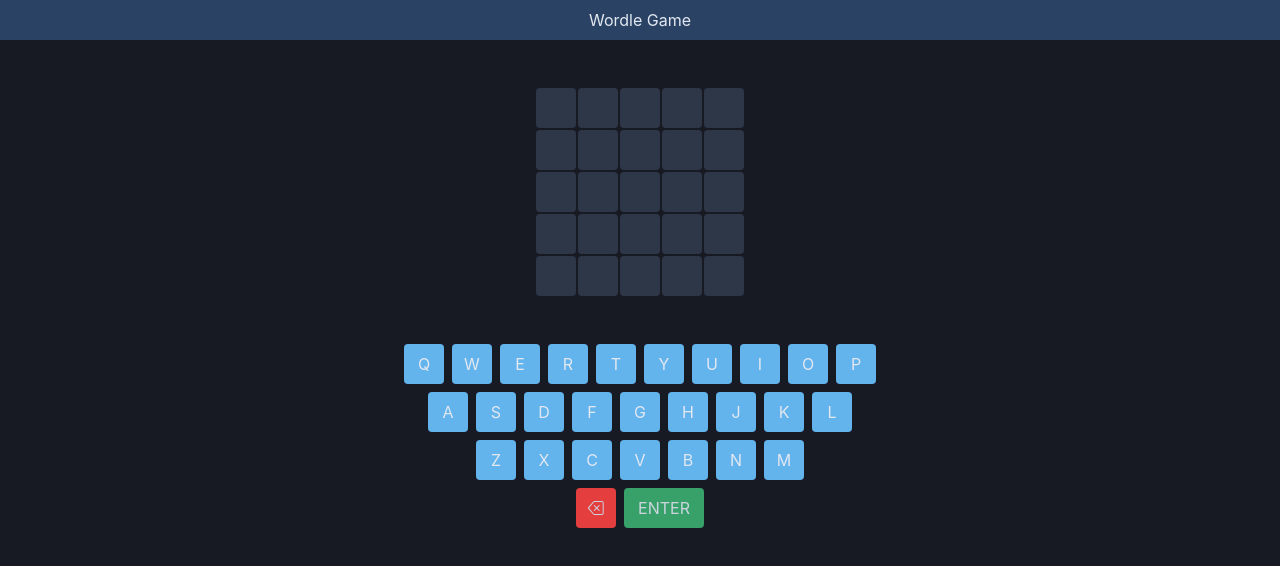
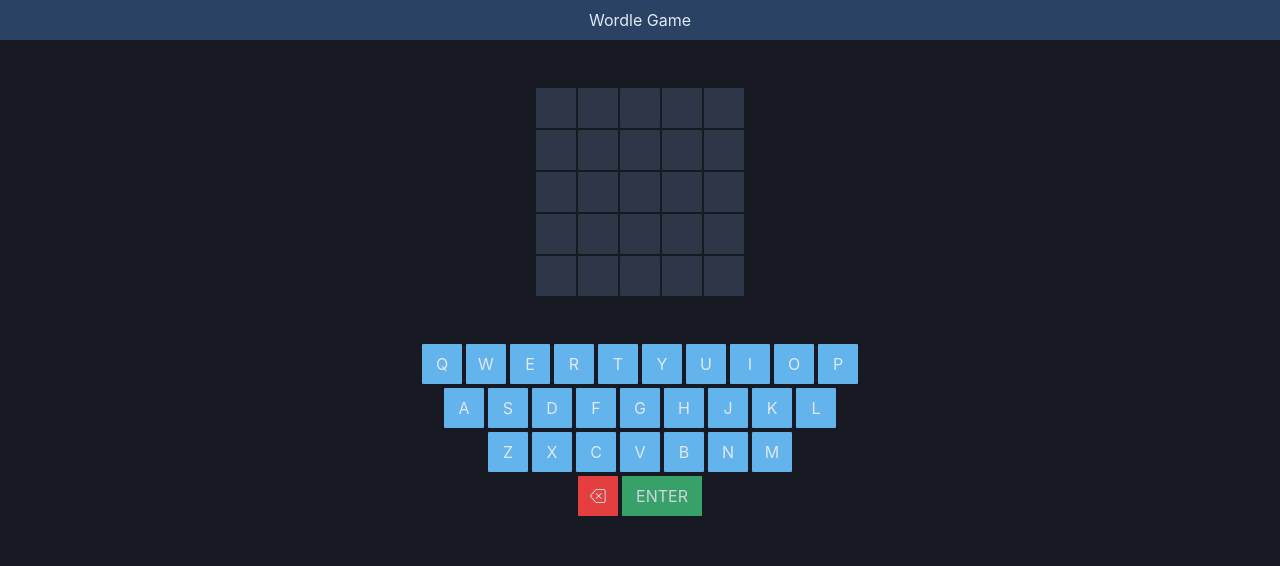
Before and after one commit to felipefcm/wordle-react, a React (Create React App) app: page / in a window 1280 px wide. Shown: the top 566 px of the page. Built offline with nearby package versions, Linux system fonts and the light colour scheme.

Commit message:
handles keypresses and other events

```diff
--- a/src/components/LetterCell.tsx
+++ b/src/components/LetterCell.tsx
@@ -17,7 +17,7 @@ const LetterCell: React.FC<Props> = (props) => {
     <Center
       width={10}
       height={10}
-      rounded={4}
+      rounded={1}
       fontSize={30}
       bg={bgColor}
       color={textColor}
--- a/src/components/MainBoard.tsx
+++ b/src/components/MainBoard.tsx
@@ -1,7 +1,9 @@
-import React, { useState } from 'react'
+import React, { useContext, useEffect, useState } from 'react'
 
 import { Box, VStack } from '@chakra-ui/react'
 import WordAttempt from './WordAttempt'
+import { GameContext } from '../lib/GameContext'
+import { EventType } from '../lib/EventBus'
 
 type Props = {
   word: string
@@ -10,8 +12,23 @@ type Props = {
 
 const MainBoard: React.FC<Props> = (props) => {
 
+  const gameContext = useContext(GameContext)
   const [current, setCurrent] = useState(0)
-  const [attempts, setAttempts] = useState<string[]>([])
+
+  useEffect(() => {
+    if (gameContext) {
+      const id = gameContext.eventBus.subscribe(EventType.ATTEMPT, (attempt: string) => {
+        if (current < props.numAttempts - 1)
+          setCurrent(current + 1)
+        else
+          gameContext.eventBus.publish(EventType.GAME_OVER)
+      })
+
+      return () => {
+        gameContext.eventBus.unsubscribe(EventType.ATTEMPT, id)
+      }
+    }
+  })
 
   const renderAttemps = () => {
     return (
@@ -21,7 +38,6 @@ const MainBoard: React.FC<Props> = (props) => {
             <WordAttempt
               key={i}
               word={props.word}
-              attempt={attempts[i] || ''}
               isCurrent={i === current}
             />
           ))
--- a/src/components/VirtualKeyboard.tsx
+++ b/src/components/VirtualKeyboard.tsx
@@ -1,9 +1,10 @@
 import React, { useContext } from 'react'
 
-import { Center, HStack, useTheme, VStack } from '@chakra-ui/react'
+import { Center, Flex, HStack, useTheme, VStack } from '@chakra-ui/react'
 import { BsBackspace } from 'react-icons/bs'
 import { determineLetterState } from '../lib/wordle'
 import { GameContext } from '../lib/GameContext'
+import { EventType } from '../lib/EventBus'
 
 type Props = {
   word: string
@@ -20,23 +21,25 @@ const VirtualKeyboard: React.FC<Props> = (props) => {
   const gameContext = useContext(GameContext)
 
   const onKeyPress = (letter: string) => {
-    if (gameContext)
-      gameContext.eventBus.publish('keypress', letter)
+    if (gameContext) {
+      gameContext.eventBus.publish(EventType.KEYPRESS, letter)
+    }
   }
 
   const renderRow = (row: string) => {
     return (
-      <HStack>
+      <HStack spacing={1}>
         {
           row.split('').map((letter, i) => (
             <Center
+              as={'button'}
               key={i}
               color={"gray.200"}
               bg={"blue.300"}
               cursor={'default'}
               width={10}
               height={10}
-              rounded={4}
+              rounded={1}
               onClick={() => onKeyPress(letter.toUpperCase())}
             >
               {letter.toUpperCase()}
@@ -47,30 +50,17 @@ const VirtualKeyboard: React.FC<Props> = (props) => {
     )
   }
 
-  return (
-    <VStack mt={10}>
-
-      {renderRow(rows[0])}
-      {renderRow(rows[1])}
-      {renderRow(rows[2])}
-
-      <HStack>
-        <Backspace />
-        <Enter />
-      </HStack>
-    </VStack>
-  )
-}
-
   const Backspace = () => {
     const { colors } = useTheme()
     return (
       <Center
+        as={'button'}
         bg={colors.brand.backspaceBg}
         color={colors.brand.backspaceText}
         width={10}
         height={10}
-      rounded={4}
+        rounded={1}
+        onClick={() => onKeyPress('BACKSPACE')}
       >
         <BsBackspace />
       </Center>
@@ -79,19 +69,37 @@ const Backspace = () => {
 
   const Enter = () => {
     const { colors } = useTheme()
-
     return (
       <Center
+        as={'button'}
         cursor={'default'}
         bg={colors.brand.enterBg}
         color={colors.brand.enterText}
         width={20}
         height={10}
-      rounded={4}
+        rounded={1}
+        onClick={() => onKeyPress('ENTER')}
       >
         {'ENTER'}
       </Center>
     )
   }
 
+  return (
+    <Flex justifyContent="center">
+      <VStack mt={10} spacing={1}>
+
+        {renderRow(rows[0])}
+        {renderRow(rows[1])}
+        {renderRow(rows[2])}
+
+        <HStack spacing={1}>
+          <Backspace />
+          <Enter />
+        </HStack>
+      </VStack>
+    </Flex>
+  )
+}
+
 export default VirtualKeyboard
--- a/src/components/WordAttempt.tsx
+++ b/src/components/WordAttempt.tsx
@@ -1,26 +1,63 @@
-import React from 'react'
+import React, { useContext, useEffect, useState } from 'react'
 
 import { HStack } from '@chakra-ui/react'
 
 import LetterCell from './LetterCell'
 import { determineLetterState, State } from '../lib/wordle'
+import { GameContext } from '../lib/GameContext'
+import { EventType } from '../lib/EventBus'
 
 type Props = {
   isCurrent: boolean
   word: string
-  attempt: string
 }
 
 const WordAttempt: React.FC<Props> = (props) => {
 
+  const gameContext = useContext(GameContext)
+  const [attempt, setAttempt] = useState('')
+
+  useEffect(() => {
+    if (gameContext) {
+      const id = gameContext.eventBus.subscribe(EventType.KEYPRESS, (letter: string) => {
+        if (!props.isCurrent) return
+
+        switch (letter) {
+          case 'BACKSPACE':
+            setAttempt(attempt.slice(0, -1))
+            break
+
+          case 'ENTER':
+            if (attempt.length === props.word.length)
+              gameContext.eventBus.publish(EventType.ATTEMPT, attempt)
+            break
+
+          default:
+            if (attempt.length <= props.word.length)
+              setAttempt(attempt + letter)
+        }
+      })
+
+      return () => {
+        gameContext.eventBus.unsubscribe(EventType.KEYPRESS, id)
+      }
+    }
+  })
+
   const renderLetters = () => {
-    return [...Array(props.word.length)].map((_, i) => (
-      <LetterCell
-        key={i}
-        letter={props.attempt[i] || ''}
-        state={determineLetterState(props.word, props.attempt, i)}
-      />
-    ))
+    return [...Array(props.word.length)].map((_, i) => {
+
+      const letterState = props.isCurrent ?
+        State.NOT_PRESENT : determineLetterState(props.word, attempt, i)
+
+      return (
+        <LetterCell
+          key={i}
+          letter={attempt[i]}
+          state={letterState}
+        />
+      )
+    })
   }
 
   return (
--- a/src/lib/EventBus.ts
+++ b/src/lib/EventBus.ts
@@ -1,3 +1,5 @@
+
+const debug = true
 
 export type EventCallback = (...args: any[]) => void | Promise<void>
 
@@ -6,25 +8,36 @@ export type Subscription = {
   callback: EventCallback
 }
 
+export enum EventType {
+  KEYPRESS = 'keypress',
+  ATTEMPT = 'attempt',
+  GAME_OVER = 'game_over',
+}
+
 export class EventBus {
 
   private subscribers: { [event: string]: Subscription[] } = {}
 
-  public subscribe(event: string, callback: EventCallback) {
+  public subscribe(event: EventType, callback: EventCallback) {
     this.subscribers[event] ||= []
 
-    this.subscribers[event].push({
-      id: Math.random() * Number.MAX_SAFE_INTEGER,
+    const callbackInfo = {
+      id: Math.trunc(Math.random() * Number.MAX_SAFE_INTEGER),
       callback
-    })
+    }
+
+    this.subscribers[event].push(callbackInfo)
+    return callbackInfo.id
   }
 
-  public unsubscribe(event: string, subId: number) {
+  public unsubscribe(event: EventType, subId: number) {
     if (!this.subscribers[event]) return
     this.subscribers[event] = this.subscribers[event].filter(sub => sub.id !== subId)
   }
 
-  public publish(event: string, ...args: any[]) {
+  public publish(event: EventType, ...args: any[]) {
+    if (debug) console.log(`event-bus: publish '${event}'`, args)
+
     if (!this.subscribers[event]) return
     this.subscribers[event].forEach(sub => sub.callback(...args))
   }
--- a/src/lib/Game.tsx
+++ b/src/lib/Game.tsx
@@ -1,11 +1,11 @@
-import React, { FC } from 'react'
+import React, { FC, useEffect } from 'react'
 
 import { Box, Center, Flex, useTheme } from '@chakra-ui/react'
 
 import MainBoard from '../components/MainBoard'
 import VirtualKeyboard from '../components/VirtualKeyboard'
 import { GameContext, GameContextType } from './GameContext'
-import { EventBus } from './EventBus'
+import { EventBus, EventType } from './EventBus'
 
 const gameContext: GameContextType = {
   eventBus: new EventBus(),
@@ -19,27 +19,37 @@ const words = [
 ]
 
 const Game: FC = () => {
-  const { colors } = useTheme()
 
   const randomWord = words[Math.trunc(Math.random() * words.length)]
+
+  useEffect(() => {
+    const id = gameContext.eventBus.subscribe(EventType.ATTEMPT, (attempt: string) => {
+    })
+
+    return () => {
+      gameContext.eventBus.unsubscribe(EventType.ATTEMPT, id)
+    }
+  })
 
   return (
     <GameContext.Provider value={gameContext}>
       <Flex direction="column">
-        <Center h="10" bg={colors.brand.titleBarBg} color={colors.brand.titleBarText}>
-          Wordle Game
-        </Center>
-
-        <Box>
-          <MainBoard word={randomWord} numAttempts={5} />
-        </Box>
-
-        <Box>
-          <VirtualKeyboard word={randomWord} />
-        </Box>
+        <TitleBar />
+        <MainBoard word={randomWord} numAttempts={5} />
+        <VirtualKeyboard word={randomWord} />
       </Flex>
     </GameContext.Provider>
   )
 }
 
+const TitleBar = () => {
+  const { colors } = useTheme()
+
+  return (
+    <Center h="10" bg={colors.brand.titleBarBg} color={colors.brand.titleBarText}>
+      Wordle Game
+    </Center>
+  )
+}
+
 export default Game
--- a/src/theme.ts
+++ b/src/theme.ts
@@ -1,3 +1,4 @@
+
 import { extendTheme, ThemeOverride } from "@chakra-ui/react"
 
 const theme = {
```
Lines whose indentation alone changed are shown as unchanged.
